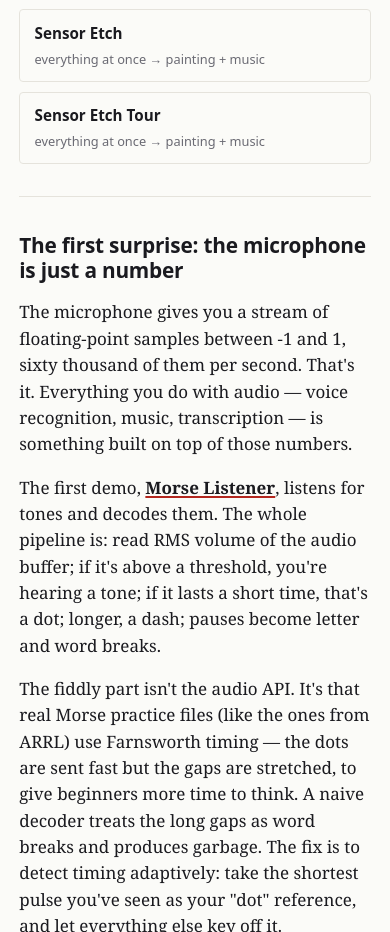
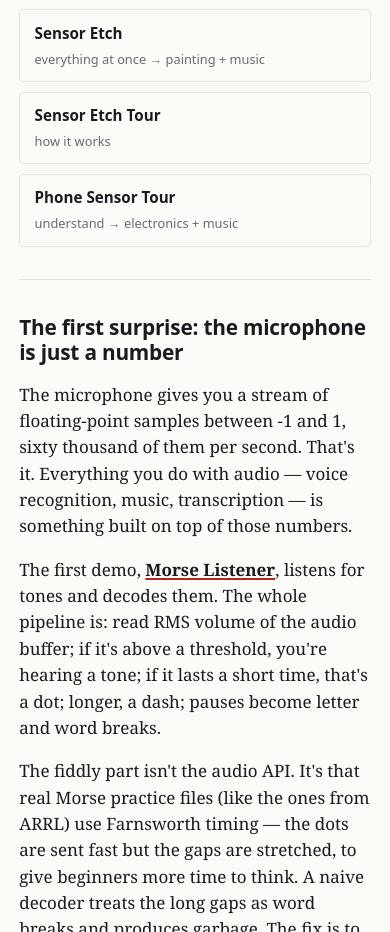
Before and after one commit to tautme/phone-sensors, a plain HTML site: page index.html in a window 390 px wide. Shown: the part 1964-2896 px from the top of the page. Drawn offline with Linux system fonts and the light colour scheme.

Commit message:
Update Sensor Etch Tour description and add Phone Sensor Tour

```diff
--- a/index.html
+++ b/index.html
@@ -105,7 +105,8 @@ figcaption { color: var(--muted); font-size: .85rem; margin-top: .5rem;
   <a class="demo" href="bluetooth-reader.html"><strong>Bluetooth Reader</strong><span>BLE → live sensor data</span></a>
   <a class="demo" href="connection-health.html"><strong>Connection Health</strong><span>network → RTT + speed graphs</span></a>
   <a class="demo" href="sensor-etch.html"><strong>Sensor Etch</strong><span>everything at once → painting + music</span></a>
-  <a class="demo" href="product_tour.html"><strong>Sensor Etch Tour</strong><span>everything at once → painting + music</span></a>
+  <a class="demo" href="product_tour.html"><strong>Sensor Etch Tour</strong><span>how it works</span></a>
+  <a class="demo" href="tech_tour.html"><strong>Phone Sensor Tour</strong><span>understand → electronics + music</span></a>
 </div>
 
 <hr>
```
